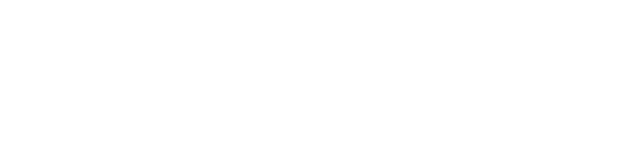
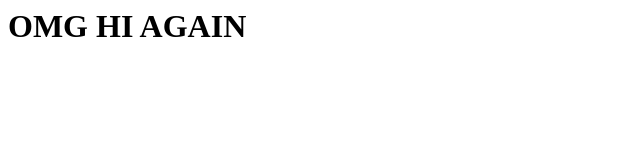
Before and after one commit to nvince/peanutbutter, a plain HTML site: page index.html in a window 1280 px wide. Shown: the whole page, without its empty margins (0-640 px from the left). Drawn offline with Linux system fonts and the light colour scheme.

Commit message:
bananananan slices

```diff
--- a/index.html
+++ b/index.html
@@ -1,5 +1,5 @@
 <html>
 <title>
 </title>
-
+<h1>OMG HI AGAIN</h1>
 </html>
```
